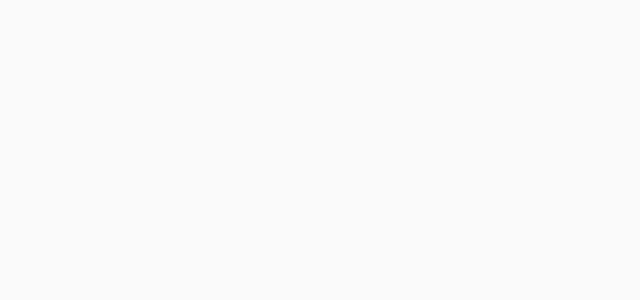
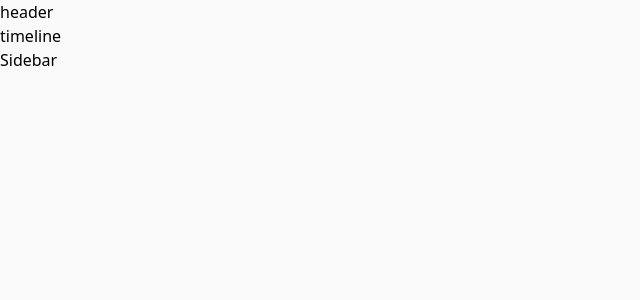
Before and after one commit to JawadMakary/instagramClone, a React (Create React App) app: page / in a window 1280 px wide. Shown: the top 300 px of the page, without its empty margins (0-640 px from the left). Built offline with nearby package versions, Linux system fonts and the light colour scheme.

Commit message:
created dashboard structure

```diff
--- a/src/App.js
+++ b/src/App.js
@@ -5,6 +5,7 @@
 const Login=lazy(()=>import('./pages/Login'))
 const Signup=lazy(()=>import('./pages/Signup'))
 const NotFound=lazy(()=>import('./pages/NotFound'))
+const Dashboard=lazy(()=>import('./pages/Dashboard'))
 function App() {
   return (
     <Router>
@@ -15,6 +16,7 @@
         <Route path={ROUTES.LOGIN} component={Login} />
         <Route path={ROUTES.SIGN_UP} component={Signup} />
         <Route path={ROUTES.NOT_FOUND} component={NotFound} />
+        <Route path={ROUTES.DASHBOARD} component={Dashboard} />
         </Switch>
       </Suspense>
     </Router>
--- /dev/null
+++ b/src/components/Header.js
@@ -0,0 +1,11 @@
+import React from 'react'
+
+const Header = () => {
+    return (
+        <div>
+            header
+        </div>
+    )
+}
+
+export default Header
--- /dev/null
+++ b/src/components/Sidebar.js
@@ -0,0 +1,11 @@
+import React from 'react'
+
+const Sidebar = () => {
+    return (
+        <div>
+            Sidebar
+        </div>
+    )
+}
+
+export default Sidebar
--- /dev/null
+++ b/src/components/Timeline.js
@@ -0,0 +1,11 @@
+import React from 'react'
+
+const Timeline = () => {
+    return (
+        <div>
+            timeline
+        </div>
+    )
+}
+
+export default Timeline
--- /dev/null
+++ b/src/pages/Dashboard.js
@@ -0,0 +1,20 @@
+import React from 'react'
+import Header from '../components/Header'
+import Sidebar from '../components/Sidebar'
+import Timeline from '../components/Timeline'
+
+const Dashboard = () => {
+    return (
+        <div>
+            <Header />
+            <div className="grid">
+                <Timeline/>
+                <Sidebar />
+            </div>
+
+
+        </div>
+    )
+}
+
+export default Dashboard
```
